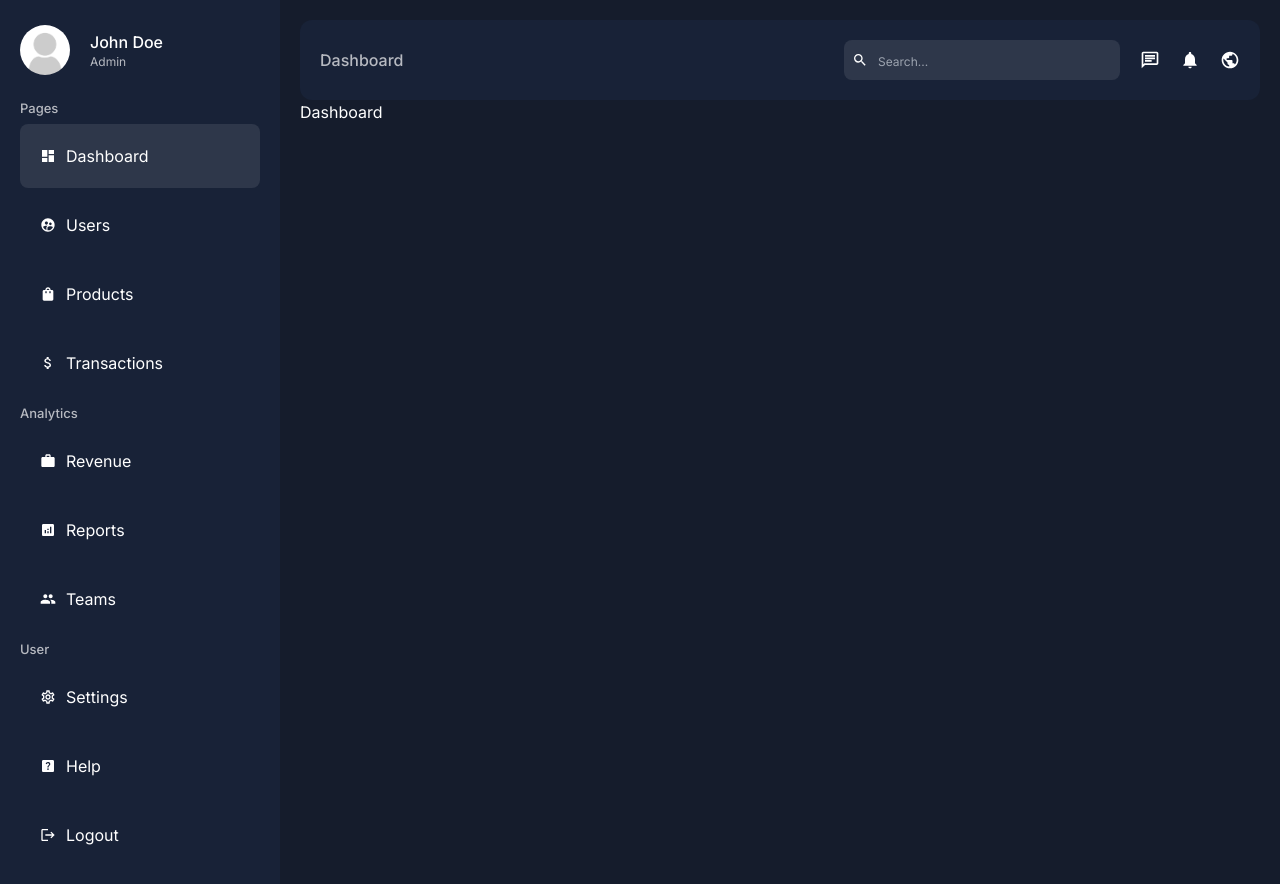
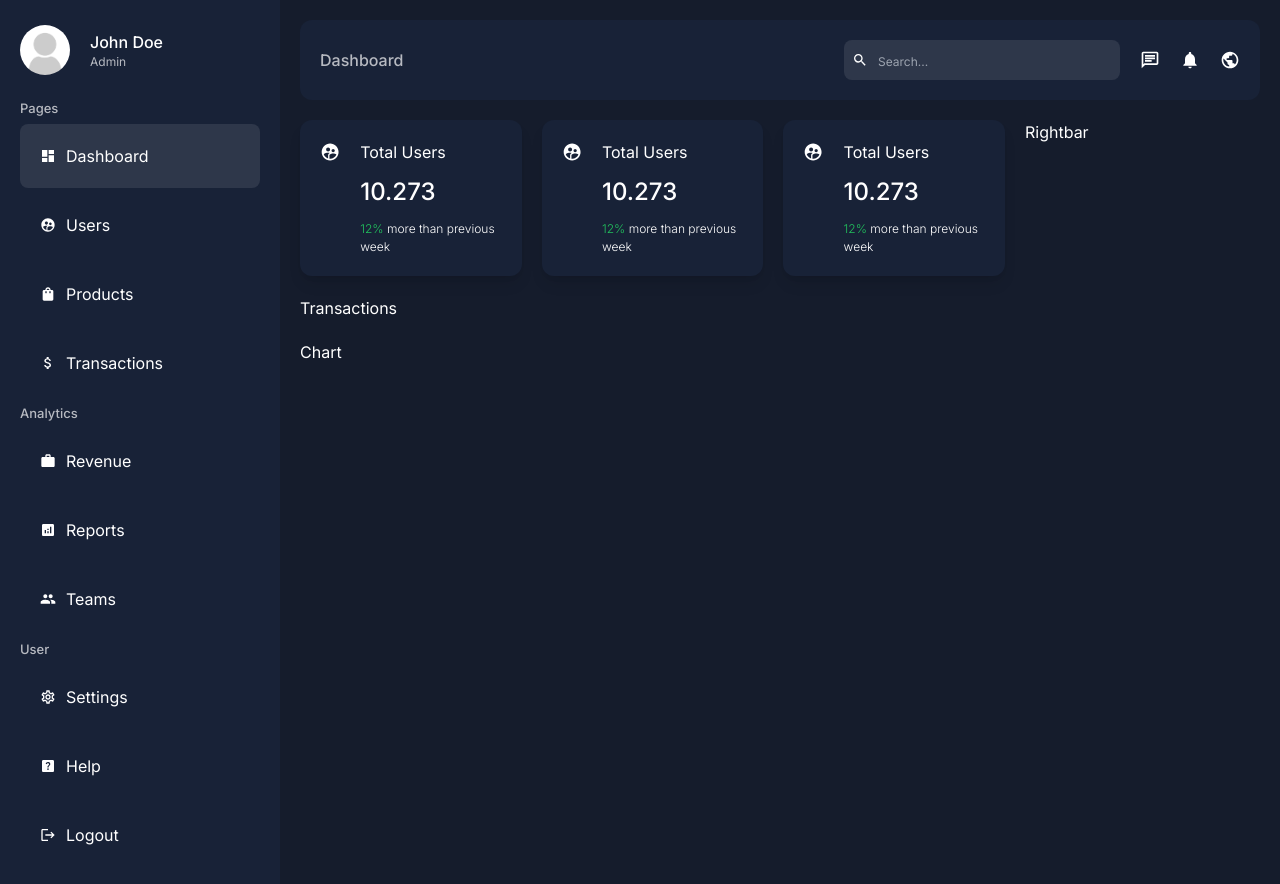
Before and after one commit to meshackkirwachumba/admin-dashboard, a Next.js app: page /dashboard in a window 1280 px wide. Shown: the top 884 px of the page. Built offline with nearby package versions, Linux system fonts and the light colour scheme.

Commit message:
styled the card

```diff
--- a/app/dashboard/page.jsx
+++ b/app/dashboard/page.jsx
@@ -1,7 +1,30 @@
 import React from "react";
+import Card from "../ui/dashboard/card/card";
+import Rightbar from "../ui/dashboard/rightbar/rightbar";
+import Transactions from "../ui/dashboard/transactions/transactions";
+import Chart from "../ui/dashboard/chart/chart";
 
 function Dashboard() {
-  return <div>Dashboard</div>;
+  return (
+    <div className="flex gap-5 mt-5">
+      {/* main */}
+      <div className="flex-[3] flex flex-col gap-5">
+        {/* cards wrapper */}
+        <div className="flex items-center justify-between gap-5">
+          <Card />
+          <Card />
+          <Card />
+        </div>
+        <Transactions />
+        <Chart />
+      </div>
+
+      {/* rightbar */}
+      <div className="flex-[1]">
+        <Rightbar />
+      </div>
+    </div>
+  );
 }
 
 export default Dashboard;
--- /dev/null
+++ b/app/ui/dashboard/card/card.jsx
@@ -0,0 +1,19 @@
+import React from "react";
+import { MdSupervisedUserCircle } from "react-icons/md";
+
+function Card() {
+  return (
+    <div className="p-5 bg-[var(--bgSoft)] rounded-xl flex gap-5 cursor-pointer w-full shadow-lg hover:bg-[#2e374a]">
+      <MdSupervisedUserCircle size={24} />
+      <div className="flex flex-col gap-3">
+        <span>Total Users</span>
+        <span className="text-2xl font-medium">10.273</span>
+        <span className="text-[12px] font-light">
+          <span className="text-green-500">12%</span> more than previous week
+        </span>
+      </div>
+    </div>
+  );
+}
+
+export default Card;
--- /dev/null
+++ b/app/ui/dashboard/chart/chart.jsx
@@ -0,0 +1,7 @@
+import React from "react";
+
+function Chart() {
+  return <div>Chart</div>;
+}
+
+export default Chart;
--- /dev/null
+++ b/app/ui/dashboard/rightbar/rightbar.jsx
@@ -0,0 +1,7 @@
+import React from "react";
+
+function Rightbar() {
+  return <div>Rightbar</div>;
+}
+
+export default Rightbar;
--- /dev/null
+++ b/app/ui/dashboard/transactions/transactions.jsx
@@ -0,0 +1,7 @@
+import React from "react";
+
+function Transactions() {
+  return <div>Transactions</div>;
+}
+
+export default Transactions;
```
Also changed, not shown: app/ui/dashboard/dashboard.module.css (deleted, +0 -11 lines).
